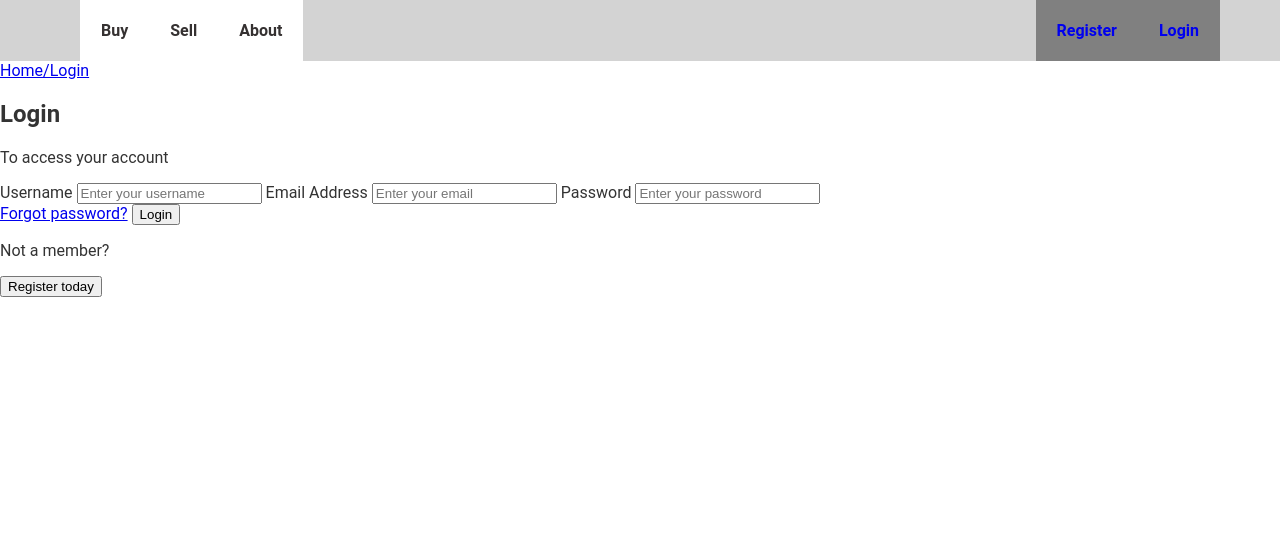
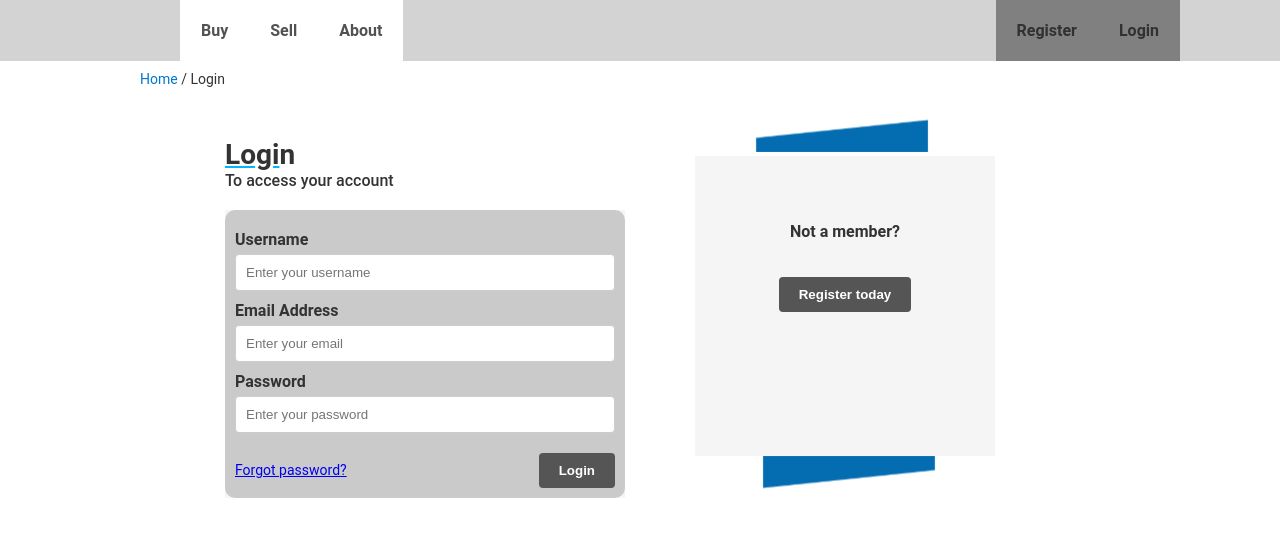
Before and after one commit to Kornii0702/IdeeLoginForm, a website: page index.html in a window 1280 px wide. Drawn offline with Linux system fonts and the light colour scheme.

Commit message:
css completed

```diff
--- a/index.html
+++ b/index.html
@@ -24,35 +24,45 @@
 
 </header>
 
-<div clas="breadcrumb">
-    <a href="#">Home/Login</a>
+<div class="breadcrumb">
+    <a href="#">Home</a> / Login
 </div>
+
 <main class="login-container">
     <section class="login-form">
-        <h1>Login</h1>
+        <h1><span class="underline">Logi</span>n</h1>
         <p>To access your account</p>
-
+        <div class="login-block">
             <form>
                 <label>Username</label>
-            <input type="text" placeholder="Enter your username">
+                <input type="text" name="username" placeholder="Enter your username" required maxlength="100">
 
                 <label>Email Address</label>
-            <input type="email" placeholder="Enter your email">
+                <input type="email" name="email" placeholder="Enter your email" required>
 
                 <label>Password</label>
-            <input type="password" placeholder="Enter your password">
+                <input type="password" name="password" placeholder="Enter your password" required minlength="7" maxlength="25">
 
                 <div class="forgot-login">
                     <a href="#">Forgot password?</a>
                     <button type="submit">Login</button>
                 </div>
             </form>
+
             </section>
 
+
             <section class="register-box">
+                <img src="src/images/logo.png" alt="logo" class="logo1">
+                <div class="register-box-center">
                     <p>Not a member?</p>
                     <button>Register today</button>
+                </div>
+                <img src="src/images/logo.png" alt="logo" class="logo2">
+
             </section>
+        </div>
+
 
 </main>
 
--- a/src/css/style.scss
+++ b/src/css/style.scss
@@ -12,7 +12,7 @@ nav {
   display: flex;
   justify-content: space-between;
   align-items: center;
-  padding: 0px 60px;
+  padding: 0px 100px;
 
 
   .menu-left {
@@ -20,11 +20,11 @@ nav {
     display: flex;
     gap: 0px;
     margin: 0px;
-    padding: 20px 20px;
+    padding: 20px 20px 20px 80px;
 
     li a {
     text-decoration: none;
-    color: rgb(53, 49, 49);
+    color: rgb(83, 82, 82);
     font-weight: bold;
     background: white;
     padding: 21px 21px 21px 21px;
@@ -43,9 +43,9 @@ nav {
     border-radius: 40px;
     font-weight: bold;
     gap: 0px;
-    // width: 200px;
     a {
       text-decoration: none;
+      color: rgb(50, 49, 49);
       background:gray;
       padding: 21px;
       margin-left: 0;
@@ -62,3 +62,133 @@ nav {
 
   }
 }
+
+.breadcrumb {
+  margin: 10px 10px 0px 140px ;
+  font-size: 14px;
+
+  a {
+    text-decoration: none;
+    color: #0077cc;
+  }
+}
+
+.login-container {
+  display: flex;
+  justify-content: center;
+  align-items: center;
+  padding: 0px 50px 0px 0px;
+  margin: 0px;
+
+
+  .login-form {
+
+    padding: 20px;
+    border-radius: 5px;
+    margin-right: 20px;
+    min-width: 400px;
+
+    h1 {
+      font-size: 28px;
+      margin-bottom: 0px;
+
+    }
+    .login-block {
+      background: #f5f5f5;
+      position: relative;
+      .trapez {
+      padding-left: 0px;
+
+    }
+    }
+
+
+    .underline {
+      text-decoration: underline;
+      text-decoration-color: rgb(0, 183, 255);
+      margin-bottom: 0px;
+    }
+    p {
+      margin-top: 0px;
+      margin-bottom: 20px;
+      font-weight: 500;
+
+    }
+
+    form {
+      display: flex;
+      flex-direction: column;
+      background: rgb(202, 202, 202);
+      padding: 10px;
+      border-radius: 10px;
+
+      label {
+        margin-top: 10px;
+
+        font-weight: bold;
+      }
+
+      input {
+        padding: 10px;
+        margin-top: 5px;
+        border: 1px solid #ccc;
+        border-radius: 4px;
+      }
+
+      .forgot-login {
+        display: flex;
+        justify-content: space-between;
+        align-items: center;
+        margin-top: 20px;
+
+        a {
+          font-size: 14px;
+        }
+
+        button {
+          background: #555;
+          color: white;
+          padding: 10px 20px;
+          border: none;
+          border-radius: 4px;
+          font-weight: bold;
+          cursor: pointer;
+        }
+      }
+    }
+  }
+
+  .register-box {
+
+    padding: 30px;
+    border-radius: 5px;
+    min-width: 50px;
+    text-align: center;
+    float: left;
+
+    .register-box-center {
+      background: #f5f5f5;
+      padding: 50px;
+      min-width: 200px;
+      min-height: 200px;
+    }
+    .logo2 {
+      transform: rotate(180deg);
+    }
+
+    p {
+      font-weight: bold;
+    }
+
+    button {
+      background: #555;
+      color: white;
+      padding: 10px 20px;
+      border: none;
+      border-radius: 4px;
+      font-weight: bold;
+      margin-top: 20px;
+      cursor: pointer;
+    }
+  }
+}
```
Also changed, not shown: src/css/style.css, src/images/logo.png (added), 1 other file. Lines whose indentation alone changed are shown as unchanged.
